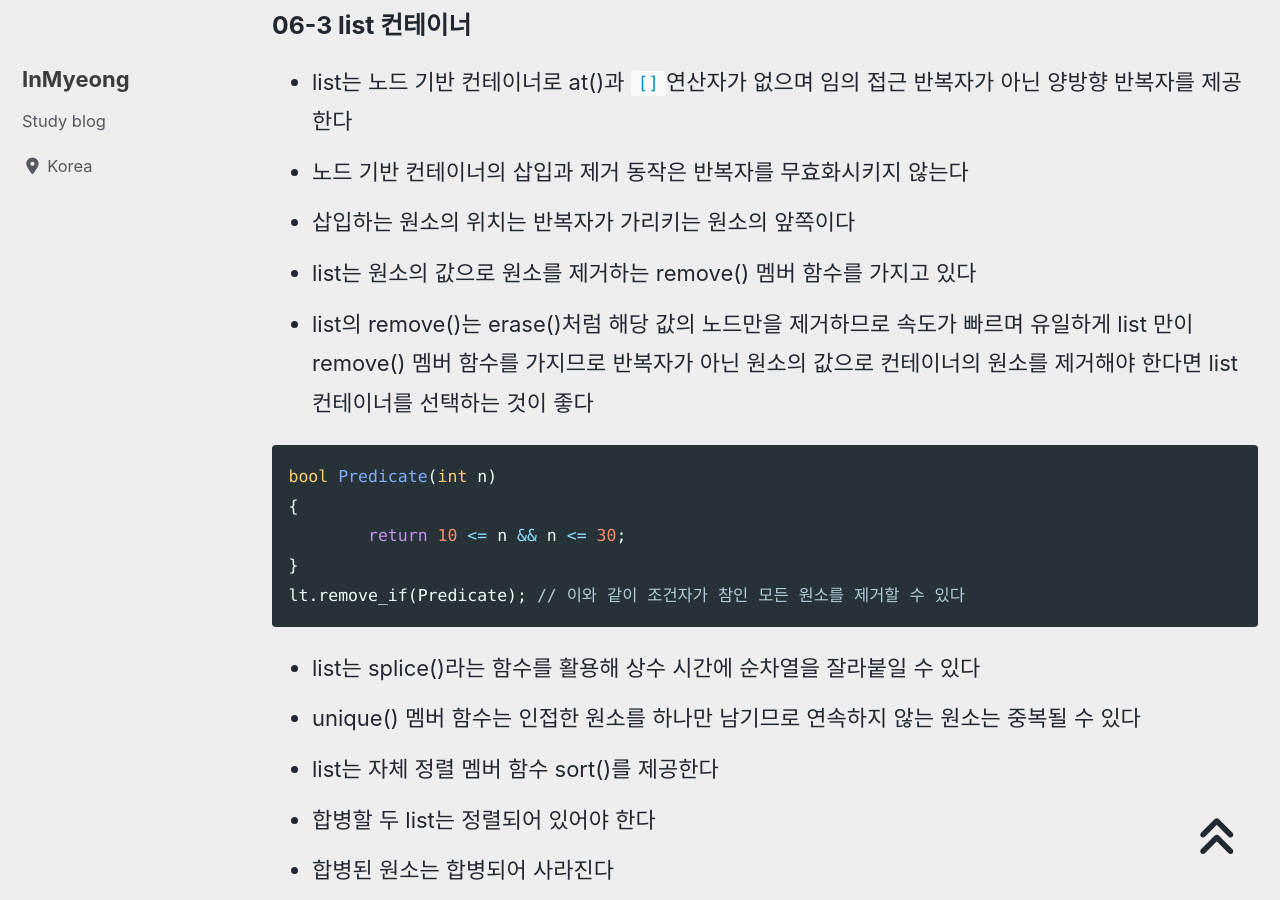
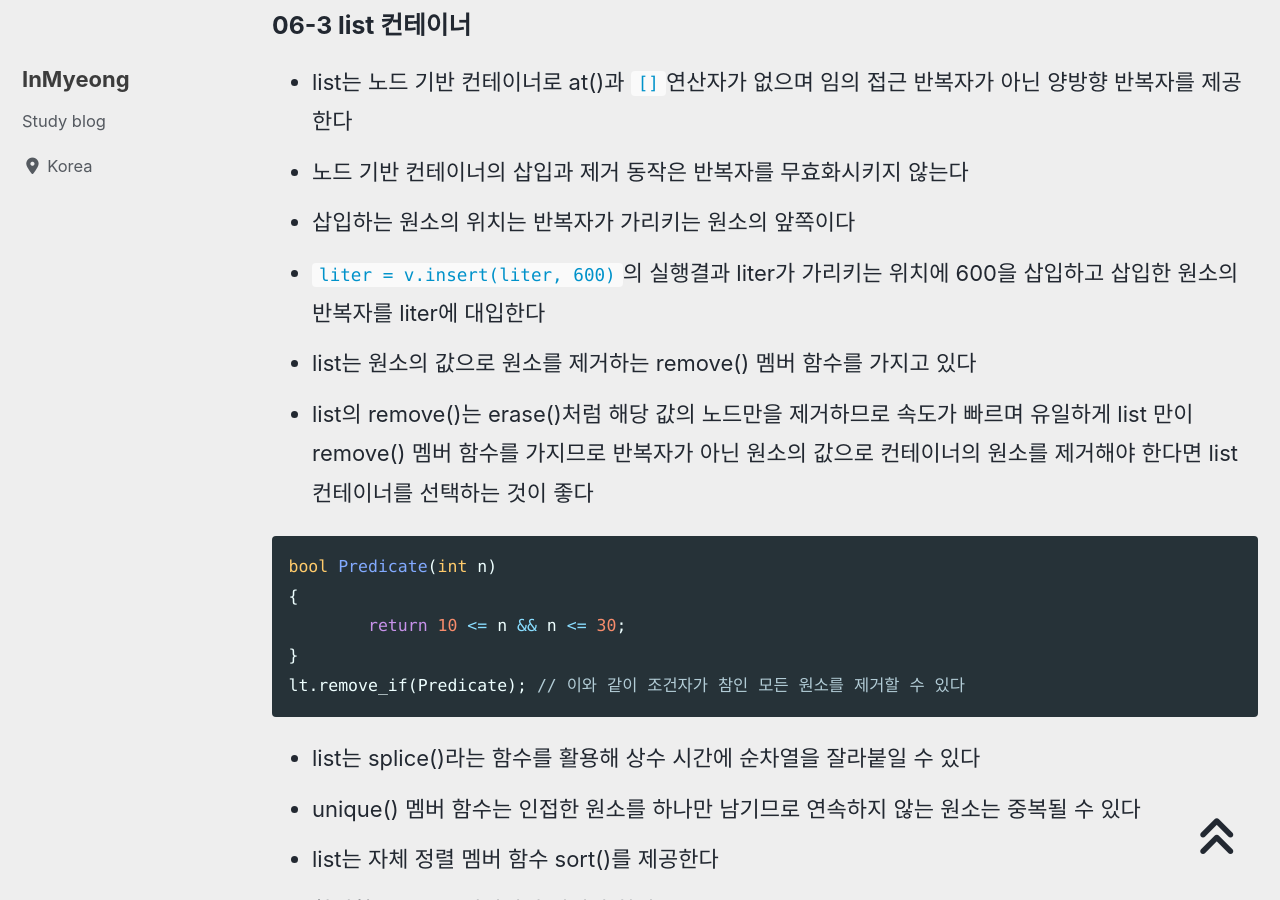
Before and after one commit to devMyeong/devMyeong.github.io, a Jekyll site: the page built from _posts/stl/2021-08-12-cpp-stl.md, in a window 1280 px wide and 900 px high, scrolled down 11936 px. Built offline with Jekyll 4.4.1, drawn with Linux system fonts in a browser that asks for light colours; cached includes are drawn as plain includes; nearby versions of some CDN libraries; some web fonts are replaced; comment, search, counter and statistics services are not loaded.

Commit message:
update stl chapter 06-3

```diff
--- a/_posts/stl/2021-08-12-cpp-stl.md
+++ b/_posts/stl/2021-08-12-cpp-stl.md
@@ -209,6 +209,7 @@ const vector<int>const_iterator	// 다음 원소로 이동이 불가능하며
 - list는 노드 기반 컨테이너로 at()과 `[]`연산자가 없으며 임의 접근 반복자가 아닌 양방향 반복자를 제공한다
 - 노드 기반 컨테이너의 삽입과 제거 동작은 반복자를 무효화시키지 않는다
 - 삽입하는 원소의 위치는 반복자가 가리키는 원소의 앞쪽이다
+- `liter = v.insert(liter, 600)`의 실행결과 liter가 가리키는 위치에 600을 삽입하고 삽입한 원소의 반복자를 liter에 대입한다
 - list는 원소의 값으로 원소를 제거하는 remove() 멤버 함수를 가지고 있다
 - list의 remove()는 erase()처럼 해당 값의 노드만을 제거하므로 속도가 빠르며 유일하게 list 만이 remove() 멤버 함수를 가지므로 반복자가 아닌 원소의 값으로 컨테이너의 원소를 제거해야 한다면 list 컨테이너를 선택하는 것이 좋다
 
```
